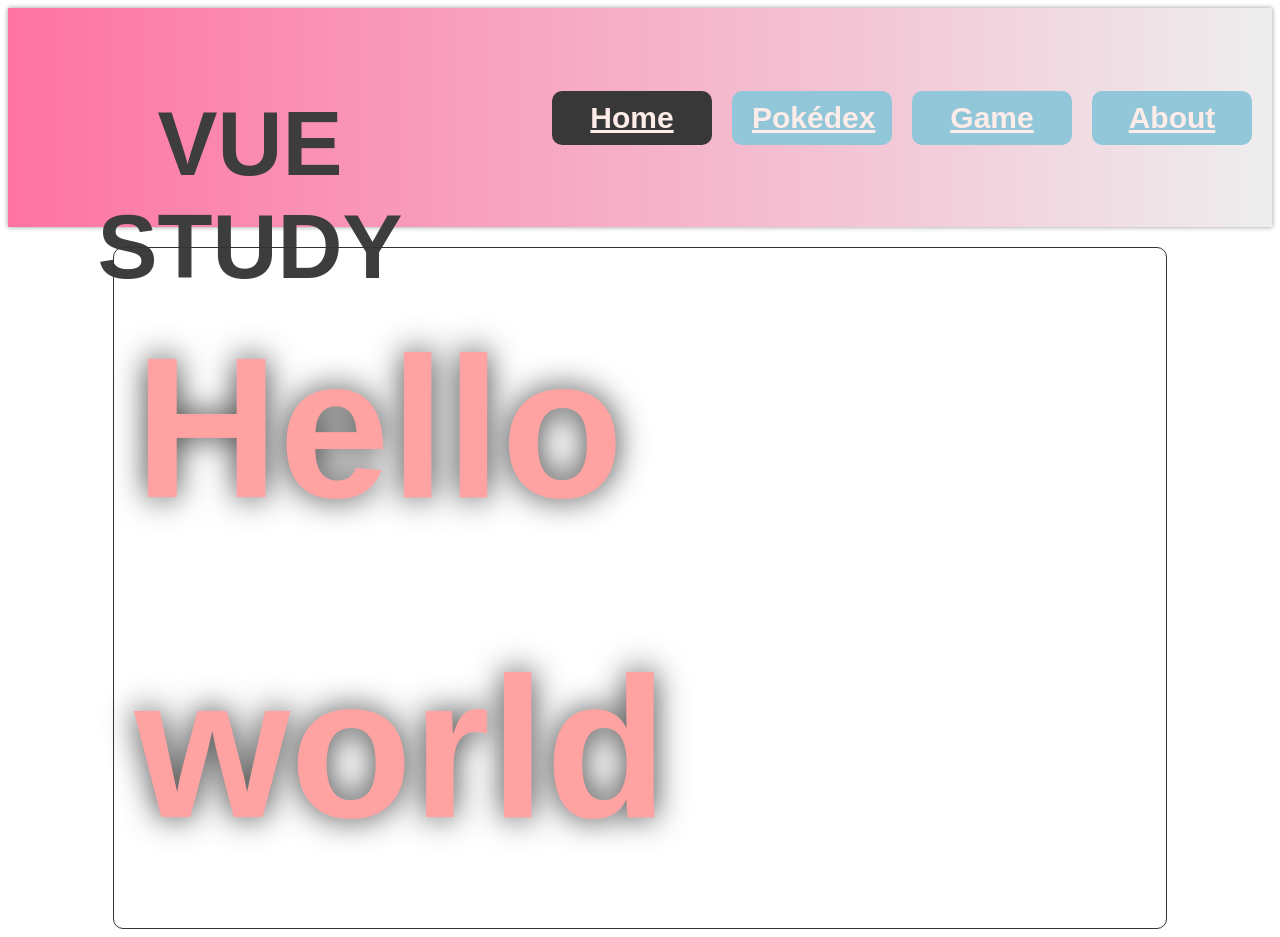
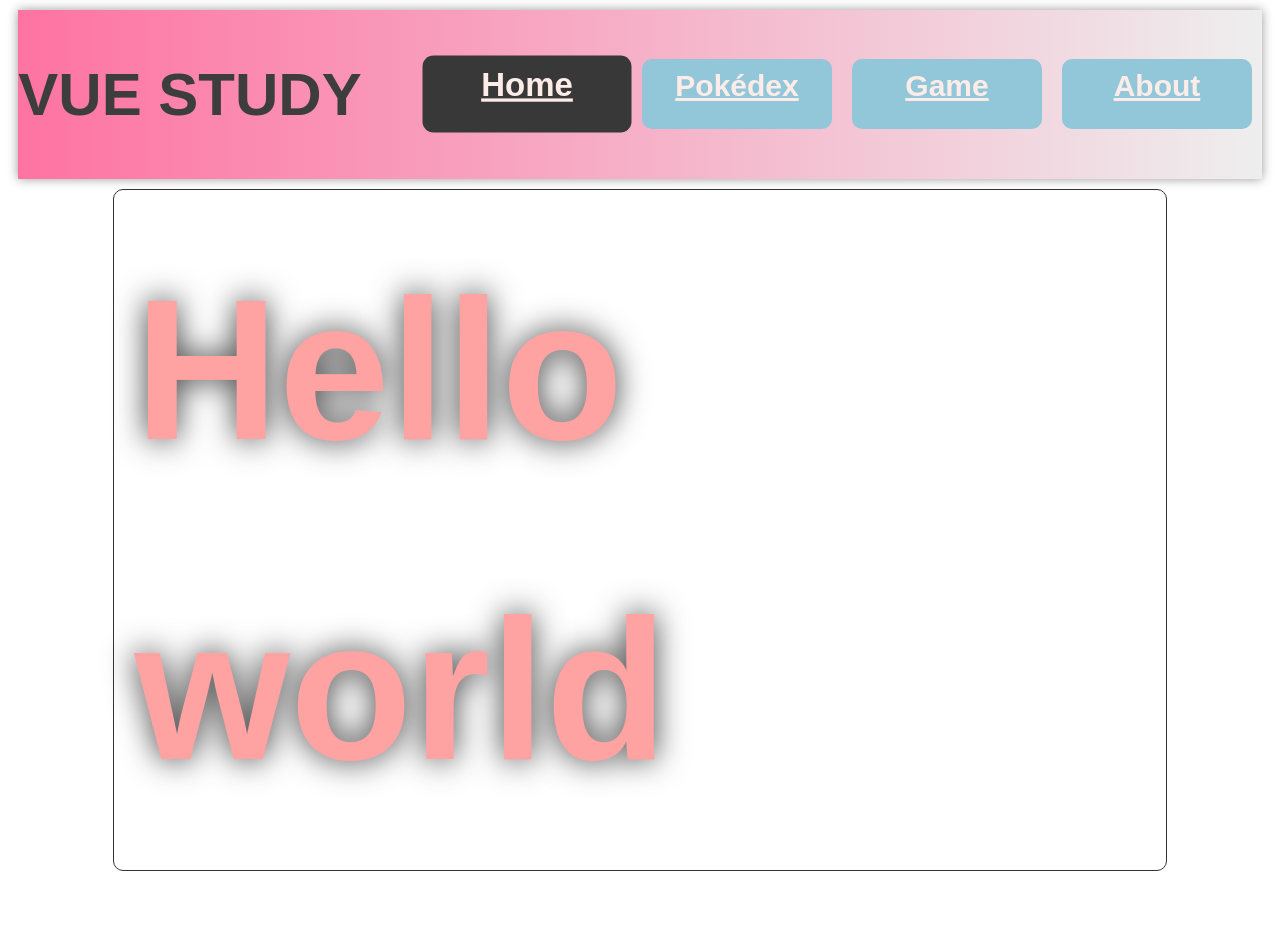
Before and after one commit to lzruiv4/sb-management, a Vue app: page / in a window 1280 px wide. After the commit the page ends 879 px from the top, so only its background shows below. Built offline with nearby package versions, Linux system fonts and the light colour scheme.

Commit message:
20250414 :: Refactoring pagination and add some css

```diff
--- a/src/App.vue
+++ b/src/App.vue
@@ -19,22 +19,15 @@
       >
     </div>
   </div>
-
-  <!--LoveTalk /> -->
-  <!--Content-->
   <div class="content_container">
     <div class="main-content">
       <RouterView></RouterView>
     </div>
-    <!-- <div class="studyTime">
-      <Father />
-    </div> -->
   </div>
 </template>
 
 <script lang="ts" setup name="App">
 import { RouterView, RouterLink } from "vue-router";
-// import Father from "./components/study/communication/02Custom-event/Father.vue";
 </script>
 
 <style>
@@ -47,20 +40,17 @@ body {
 .app {
   display: flex;
   background: linear-gradient(to right, #fe73a2, #eee);
-  padding: 10px;
-  font-size: 60px;
+  /* padding: 10px; */
   font-weight: bold;
-  box-shadow: 0 0 5px #999;
-  margin-bottom: 20px;
+  box-shadow: 0 0 10px #999;
+  margin: 10px;
   gap: 60px;
-  /* height: 50px; */
 }
 
 .app_title {
   flex: 2;
   color: #3d3d3d;
-  height: 50px;
-  /* font-size: 100px; */
+  font-size: 60px;
 }
 
 /* 按钮区域 */
@@ -77,13 +67,21 @@ body {
   padding: 10px 20px;
   margin: 0 10px;
   font-size: 30px;
-  font-weight: bold;
+  /* font-weight: bold; */
   border-radius: 10px;
   cursor: pointer;
-  width: 120px;
+  width: 150px;
+  height: 50px;
+}
+
+.navigate a:hover {
+  transform: scale(1.2);
+  border-radius: 10px;
+  /* background-color: aquamarine; */
 }
 
 .navigate a.showActive {
+  transform: scale(1.1);
   background-color: #393838;
 }
 
--- a/src/components/CatchPokemonDialog.vue
+++ b/src/components/CatchPokemonDialog.vue
@@ -1,13 +1,11 @@
 <template>
-  <!-- <el-button @click="openDialog">打开弹窗</el-button> -->
-
   <el-dialog
     :model-value="callDialogInComponent"
     @close="emitClose"
     @update:modelValue="emitClose"
     title="Tipp"
   >
-    <span
+    <span class="spanDialog"
       >Are you sure you want to get a new Pokémon? It will cost you one pokemon
       coin?</span
     >
@@ -25,7 +23,6 @@ import { testUser } from "@/model/GameAPI";
 import { useUserStore } from "@/store/UserStore";
 import { usePokemonRecordsStore } from "@/store/PokemonRecordsStore";
 import { dateFormatter } from "@/utils/DateTools";
-// import { dateFormatter } from "@/store/PokemonRecordsStore";
 
 const userStore = useUserStore();
 const pokemonRecordsStore = usePokemonRecordsStore();
@@ -41,13 +38,11 @@ const emit = defineEmits<{
 
 const onConfirm = () => {
   emit("update:callDialogInComponent", false);
-  console.log("点击了确认");
   catchNewPokemon();
 };
 
 const onCancel = () => {
   emit("update:callDialogInComponent", false);
-  console.log("点击了取消");
 };
 
 const emitClose = () => {
@@ -72,3 +67,9 @@ function catchNewPokemon() {
   }
 }
 </script>
+
+<style scope>
+.spanDialog {
+  font-size: 30px;
+}
+</style>
--- a/src/model/PokemonAPI.ts
+++ b/src/model/PokemonAPI.ts
@@ -1,3 +1,3 @@
-export const PokemonMenge = 100;
+export const PokemonMenge = 1000;
 export const PokemonAPI =
   "https://pokeapi.co/api/v2/pokemon?limit=" + PokemonMenge;
--- /dev/null
+++ b/src/store/Pagination.ts
@@ -0,0 +1,39 @@
+import { defineStore } from "pinia";
+import { computed, ref } from "vue";
+import { usePokemonStore } from "./PokemonStore";
+
+export const userPagination = defineStore("pagination", () => {
+  const pokemonStore = usePokemonStore();
+  const currentPage = ref(1);
+  const itemsPerPage = 9;
+
+  const totalPages = computed(() =>
+    pokemonStore.pokemons
+      ? Math.ceil(pokemonStore.pokemons.length / itemsPerPage)
+      : 0
+  );
+
+  const pokemonPaginated = computed(() =>
+    pokemonStore.pokemons.slice(
+      (currentPage.value - 1) * itemsPerPage,
+      currentPage.value * itemsPerPage
+    )
+  );
+
+  function nextPage() {
+    if (currentPage.value < totalPages.value) currentPage.value++;
+  }
+
+  function prevPage() {
+    if (currentPage.value > 1) currentPage.value--;
+  }
+
+  return {
+    currentPage,
+    itemsPerPage,
+    totalPages,
+    pokemonPaginated,
+    nextPage,
+    prevPage,
+  };
+});
--- a/src/store/PokemonStore.ts
+++ b/src/store/PokemonStore.ts
@@ -34,7 +34,6 @@ export const usePokemonStore = defineStore("pokemonStore", () => {
           };
         })
       );
-      // console.log(pokemons.value.length);
     } catch (error) {
       console.error("Get Pokémon failed:", error);
       throw error;
--- a/src/views/About.vue
+++ b/src/views/About.vue
@@ -16,6 +16,6 @@
 span {
   color: black;
   font-weight: bold;
-  font-size: 30px;
+  font-size: 50px;
 }
 </style>
--- a/src/views/Pokemon.vue
+++ b/src/views/Pokemon.vue
@@ -3,7 +3,7 @@
     <div class="pokemon-list">
       <ul>
         <li
-          v-for="pokemon in pokemonPaginated"
+          v-for="pokemon in pagination.pokemonPaginated"
           :key="pokemon.id"
           class="select-poke"
         >
@@ -33,10 +33,10 @@
           </RouterLink>
         </li>
         <PokemonListPagination
-          :current-page="currentPage"
-          :total-pages="totalPages"
-          @prev="prevPage"
-          @next="nextPage"
+          :current-page="pagination.currentPage"
+          :total-pages="pagination.totalPages"
+          @prev="pagination.prevPage"
+          @next="pagination.nextPage"
         />
       </ul>
     </div>
@@ -50,39 +50,17 @@
 </template>
 
 <script setup lang="ts" name="PokemonPage">
-import { ref, onMounted, computed } from "vue";
+import { onMounted } from "vue";
 import { RouterLink, RouterView } from "vue-router";
 import PokemonListPagination from "@/components/PokemonListPagination.vue";
 import PokemonIcon from "@/components/PokemonIcon.vue";
 import { usePokemonStore } from "@/store/PokemonStore";
+import { userPagination } from "@/store/Pagination";
 
 const pokemonStore = usePokemonStore();
+const pagination = userPagination();
 
 onMounted(() => pokemonStore.getPokemons());
-
-const currentPage = ref(1);
-const itemsPerPage = 9;
-
-const totalPages = computed(() =>
-  pokemonStore.pokemons
-    ? Math.ceil(pokemonStore.pokemons.length / itemsPerPage)
-    : 0
-);
-
-const pokemonPaginated = computed(() =>
-  pokemonStore.pokemons.slice(
-    (currentPage.value - 1) * itemsPerPage,
-    currentPage.value * itemsPerPage
-  )
-);
-
-function nextPage() {
-  if (currentPage.value < totalPages.value) currentPage.value++;
-}
-
-function prevPage() {
-  if (currentPage.value > 1) currentPage.value--;
-}
 </script>
 
 <style scoped>
```
